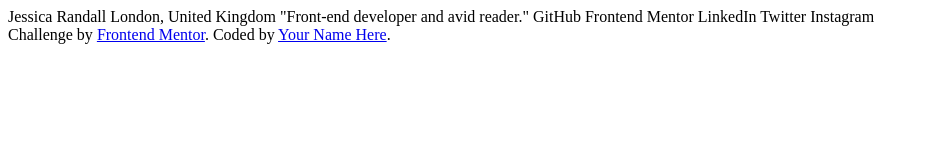
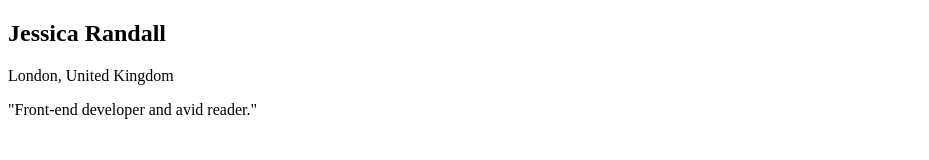
Before and after one commit to b4rd13l/social_links_profile, a plain HTML site: page index.html in a window 1280 px wide. Shown: the whole page, without its empty margins (0-929 px from the left). Drawn offline with Linux system fonts and the light colour scheme.

Commit message:
Estructura html realizada

```diff
--- a/index.html
+++ b/index.html
@@ -10,20 +10,10 @@
   <title>Social links profile | Alejandro Aspi</title>
 </head>
 <body>
-
-  Jessica Randall
-  London, United Kingdom
-  "Front-end developer and avid reader."
-
-  GitHub
-  Frontend Mentor
-  LinkedIn
-  Twitter
-  Instagram
-
-  <div class="attribution">
-    Challenge by <a href="https://www.frontendmentor.io?ref=challenge" target="_blank">Frontend Mentor</a>.
-    Coded by <a href="#">Your Name Here</a>.
+  <div class="description">
+    <h2>Jessica Randall</h2>
+    <p>London, United Kingdom</p>
+    <p>"Front-end developer and avid reader."</p>
   </div>
 </body>
 </html>
```
